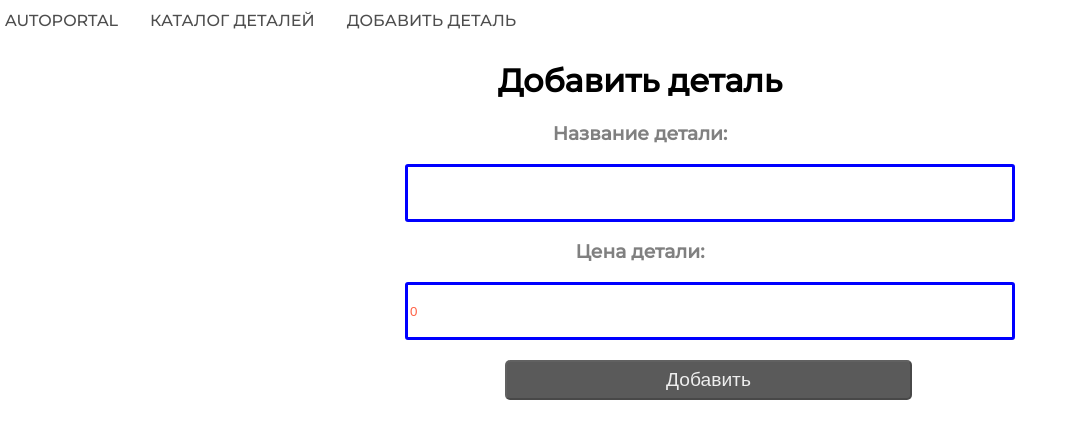
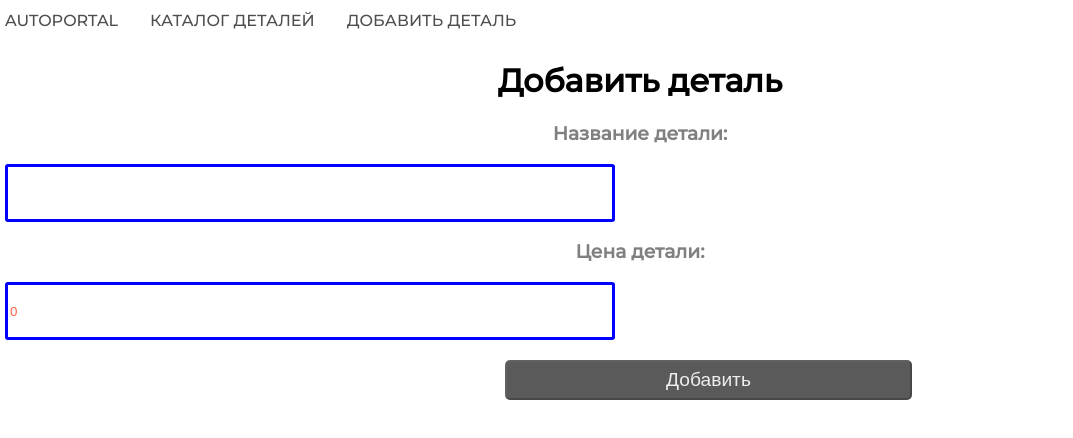
Before and after one commit to alshiryaev/autoportal, a React app: page /addDetail in a window 1280 px wide. Shown: the top 438 px of the page, without its empty margins (0-1073 px from the left). Built offline with nearby package versions, Linux system fonts and the light colour scheme; no server answers; the HTML template or start-up script is replaced by a standard one.

Commit message:
Autoportal-15

```diff
--- a/src/client/components/AddDetail/AddDetail.scss
+++ b/src/client/components/AddDetail/AddDetail.scss
@@ -10,7 +10,11 @@
     input {
         height: 50px;
         width: 600px;
-        margin-left: 400px;
+        display: flex;
+        justify-content: center;
+        align-content: space-between;
+        align-items: center;
+        flex-direction: column;
         color: tomato;
         border: blue solid 3px;
         border-radius: 3px;
--- a/src/client/components/AddDetail/AddDetail.tsx
+++ b/src/client/components/AddDetail/AddDetail.tsx
@@ -32,8 +32,11 @@ function AddDetail() {
         }
 
         fetch('http://127.0.0.1/api/details', {
-            method: "post",
-            body: JSON.stringify(obj)
+            method: "POST",
+            body: JSON.stringify(obj),
+            headers: {
+                'Content-Type': 'application/json;charset=utf-8',
+                },
         })
     }
 
```
Also changed, not shown: 1 other file (tests, documents, lock files or other folders).
